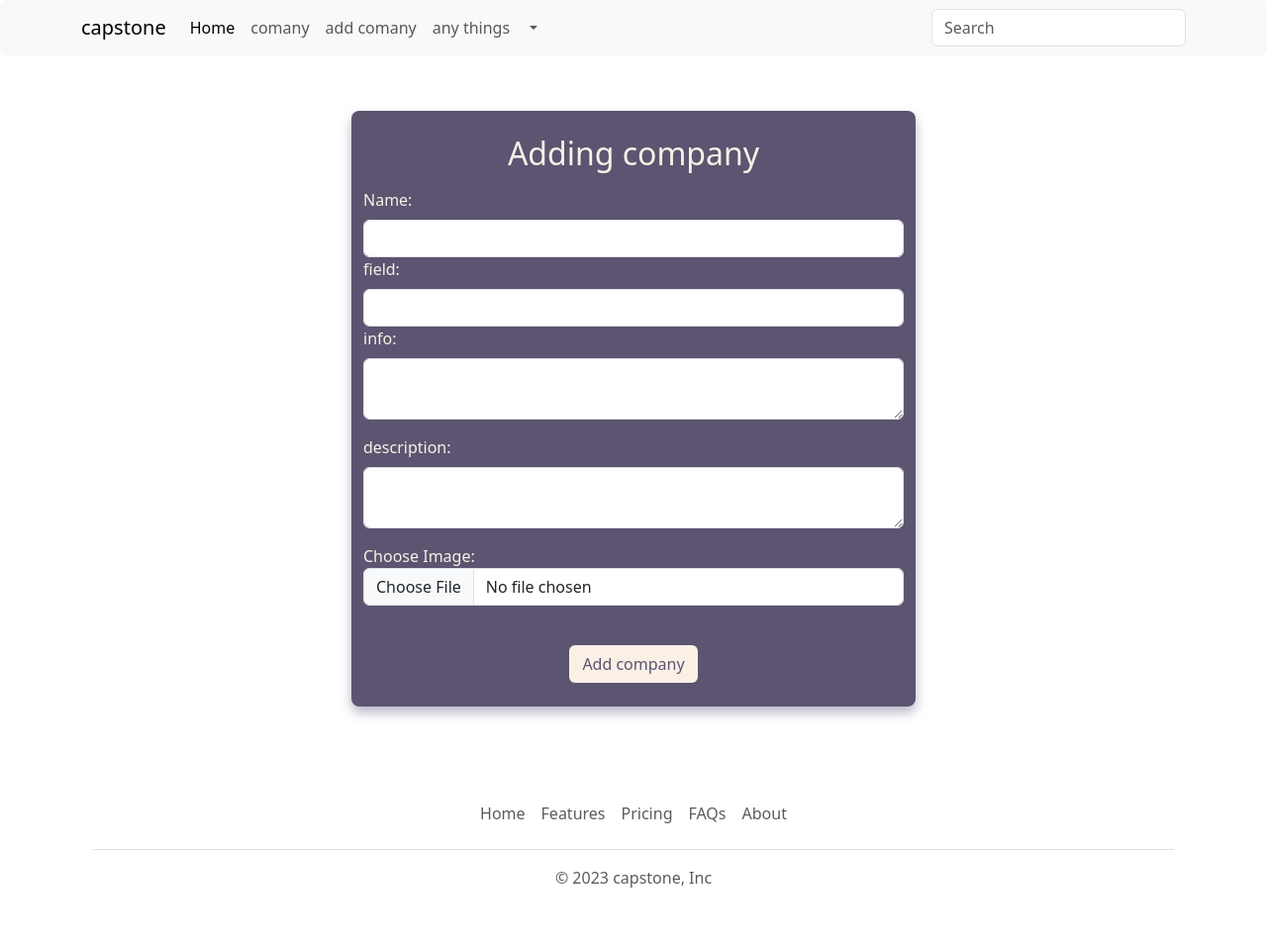
After one commit to AtheerAbdullah98/CapstoneProject, a Django app: page /companies/add/ in a window 1280 px wide. The commit adds this page. Shown: the whole page at 99% size. Run offline with Django 4.2, Linux system fonts and the light colour scheme.

Commit message:
add company and model

```diff
--- /dev/null
+++ b/Capstone/companies/templates/companies/add_company.html
@@ -0,0 +1,35 @@
+{% extends 'main/base.html' %}
+
+
+{% block title %} Add {% endblock %}
+
+{% block content %}
+
+<div class="row d-flex flex-column align-items-center pt-5">
+    <div class="col-6 rounded rounded-3" style="background-color: rgb(92, 84, 112); box-shadow: 0 6px 12px rgb(185, 180, 199);" >
+    <form action="{% url 'companies:add_company_view' %}" enctype="multipart/form-data"  method="post">
+        {% csrf_token %}
+            <h2 class="text-center pt-4 pb-2" style=" color: rgb(250, 240, 230);">Adding company</h2>
+            <label class="form-label" style="color:rgb(250, 240, 230);">Name:</label>
+            <input type="text" name="name" class="form-control">
+            <label class="form-label" style="color:rgb(250, 240, 230);">field:</label>
+            <input type="text" name="field" class="form-control">
+            <div class="mb-3">
+                <label class="form-label"style="color:rgb(250, 240, 230) ;">info:</label>
+                <textarea class="form-control" name="info"></textarea>
+            </div>
+            <div class="mb-3">
+                <label class="form-label"style="color:rgb(250, 240, 230) ;">description:</label>
+                <textarea class="form-control" name="description"></textarea>
+            </div>
+            <div class="mb-3">
+                <label style="color:rgb(250, 240, 230);">Choose Image: </label>
+                <input type="file" name="image" class="form-control"/>
+            </div>
+            <div class="text-center">
+            <button type="submit" class="btn mt-4 mb-4" style="background-color: rgb(250, 240, 230); color:rgb(92, 84, 112) ;">Add company</button>
+        </div>
+    </form>
+
+</div>
+{% endblock %}
--- a/Capstone/companies/urls.py
+++ b/Capstone/companies/urls.py
@@ -4,5 +4,5 @@ from . import views
 app_name = "companies"
 
 urlpatterns = [
-
+    path('add/', views.add_company_view, name="add_company_view"),
 ]
--- a/Capstone/companies/views.py
+++ b/Capstone/companies/views.py
@@ -1,4 +1,20 @@
 from django.shortcuts import render, redirect
 from django.http import HttpRequest, HttpResponse
 
+from .models import Company
+
 # Create your views here.
+def add_company_view(request: HttpRequest):
+    try:
+        msg= None
+        # if not request.user.is_staff:
+        #     return redirect("")
+
+        if request.method == "POST":
+            new_company = Company(name=request.POST["name"], field=request.POST["field"],info=request.POST["info"], description=request.POST["description"],image=request.FILES["image"])
+            new_company.save()
+            msg='Company added'
+
+        return render(request, 'companies/add_company.html')
+    except:
+        return redirect("main:home_view")
--- a/Capstone/main/templates/main/base.html
+++ b/Capstone/main/templates/main/base.html
@@ -22,6 +22,9 @@
                   </li>
                   <li class="nav-item">
                     <a class="nav-link" href="#">comany</a>
+                  </li>
+                  <li class="nav-item">
+                    <a class="nav-link" href="{% url 'companies:add_company_view' %}">add comany</a>
                   </li>
                   <li class="nav-item">
 
```
Also changed, not shown: Capstone/companies/models.py (+10 -0 lines), Capstone/companies/migrations/0001_initial.py (added), Capstone/media/images/Python-Logo.png (added).
